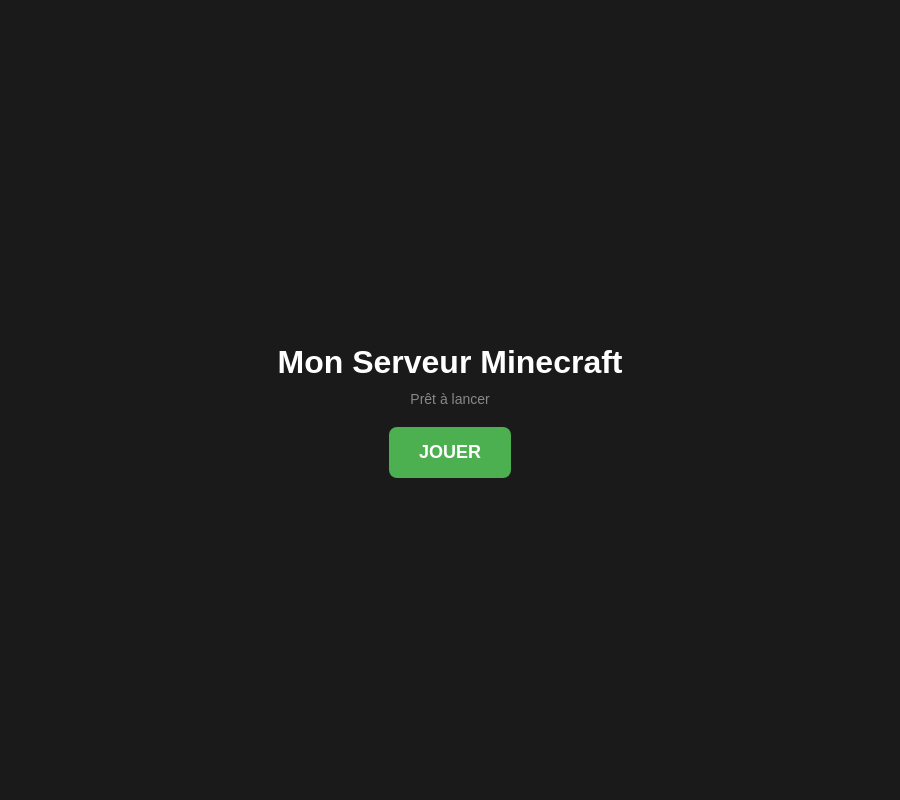
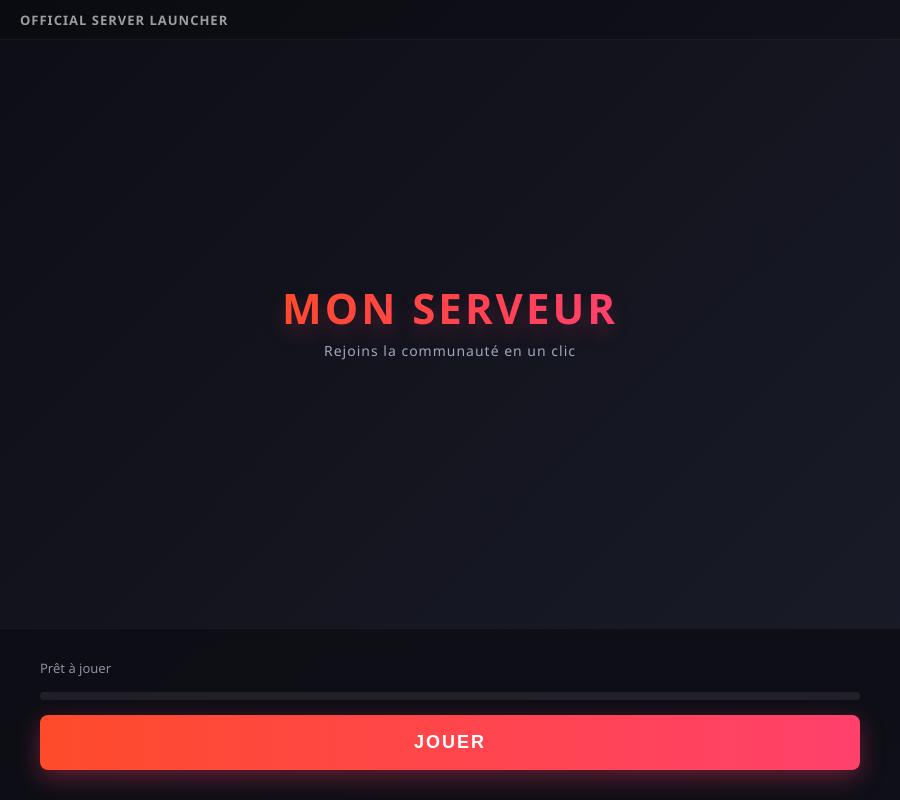
Before and after one commit to AstriazYT/minecraft-launcher-files, an Electron app: page index.html in a window 900 px wide. Drawn offline with Linux system fonts and the light colour scheme; no server answers.

Commit message:
Update index.html

```diff
--- a/index.html
+++ b/index.html
@@ -2,61 +2,216 @@
 <html lang="fr">
 <head>
   <meta charset="UTF-8">
-    <title>Mon Launcher Minecraft</title>
+  <meta name="viewport" content="width=device-width, initial-scale=1.0">
+  <title>Mon Server Launcher</title>
   <style>
+    * {
+      box-sizing: border-box;
+      margin: 0;
+      padding: 0;
+      user-select: none;
+    }
+
     body {
-            background-color: #1a1a1a;
+      width: 100vw;
+      height: 100vh;
+      background: linear-gradient(135deg, #0d0e15 0%, #1a1c29 100%);
+      font-family: 'Segoe UI', Tahoma, Geneva, Verdana, sans-serif;
       color: #ffffff;
-            font-family: Arial, sans-serif;
+      display: flex;
+      flex-direction: column;
+      justify-content: space-between;
+      overflow: hidden;
+    }
+
+    /* Barre de titre personnalisée */
+    .top-bar {
+      height: 40px;
+      display: flex;
+      align-items: center;
+      justify-content: space-between;
+      padding: 0 20px;
+      background: rgba(0, 0, 0, 0.2);
+      border-bottom: 1px solid rgba(255, 255, 255, 0.05);
+      -webkit-app-region: drag; /* Permet de déplacer la fenêtre */
+    }
+
+    .top-bar .title {
+      font-size: 13px;
+      font-weight: 600;
+      letter-spacing: 1px;
+      color: rgba(255, 255, 255, 0.6);
+      text-transform: uppercase;
+    }
+
+    /* Zone centrale / Hero */
+    .main-container {
+      flex: 1;
       display: flex;
       flex-direction: column;
       align-items: center;
       justify-content: center;
-            height: 100vh;
-            margin: 0;
+      padding: 20px;
+      text-align: center;
     }
-        h1 {
-            margin-bottom: 10px;
+
+    .server-brand {
+      margin-bottom: 30px;
     }
-        #status {
-            color: #888888;
-            margin-bottom: 20px;
+
+    .server-title {
+      font-size: 42px;
+      font-weight: 900;
+      letter-spacing: 3px;
+      background: linear-gradient(90deg, #ff4b2b, #ff416c);
+      -webkit-background-clip: text;
+      -webkit-text-fill-color: transparent;
+      text-transform: uppercase;
+      text-shadow: 0 10px 20px rgba(255, 65, 108, 0.2);
+    }
+
+    .server-subtitle {
       font-size: 14px;
+      color: #a0a5ba;
+      margin-top: 5px;
+      letter-spacing: 1px;
     }
-        button {
-            background-color: #4CAF50;
-            color: white;
+
+    /* Zone d'action du bas */
+    .bottom-panel {
+      padding: 30px 40px;
+      background: rgba(13, 14, 21, 0.85);
+      backdrop-filter: blur(10px);
+      border-top: 1px solid rgba(255, 255, 255, 0.05);
+      display: flex;
+      flex-direction: column;
+      gap: 15px;
+    }
+
+    .status-container {
+      display: flex;
+      justify-content: space-between;
+      align-items: center;
+      font-size: 13px;
+      color: #8b90a0;
+    }
+
+    #status-text {
+      font-weight: 500;
+    }
+
+    #percent-text {
+      font-weight: 700;
+      color: #ff416c;
+    }
+
+    /* Barre de progression */
+    .progress-bar-bg {
+      width: 100%;
+      height: 8px;
+      background: rgba(255, 255, 255, 0.08);
+      border-radius: 4px;
+      overflow: hidden;
+    }
+
+    .progress-bar-fill {
+      width: 0%;
+      height: 100%;
+      background: linear-gradient(90deg, #ff4b2b, #ff416c);
+      border-radius: 4px;
+      transition: width 0.3s ease;
+    }
+
+    /* Bouton principal */
+    .btn-launch {
+      width: 100%;
+      height: 55px;
+      background: linear-gradient(90deg, #ff4b2b 0%, #ff416c 100%);
       border: none;
-            padding: 15px 30px;
+      border-radius: 8px;
+      color: #ffffff;
       font-size: 18px;
-            font-weight: bold;
-            border-radius: 8px;
+      font-weight: 800;
+      letter-spacing: 2px;
+      text-transform: uppercase;
       cursor: pointer;
-            transition: background 0.3s;
+      box-shadow: 0 8px 25px rgba(255, 65, 108, 0.35);
+      transition: transform 0.2s, box-shadow 0.2s, opacity 0.2s;
+      -webkit-app-region: no-drag;
     }
-        button:hover {
-            background-color: #45a049;
+
+    .btn-launch:hover {
+      transform: translateY(-2px);
+      box-shadow: 0 12px 30px rgba(255, 65, 108, 0.5);
+    }
+
+    .btn-launch:active {
+      transform: translateY(0);
+    }
+
+    .btn-launch:disabled {
+      opacity: 0.5;
+      cursor: not-allowed;
+      transform: none;
+      box-shadow: none;
     }
   </style>
 </head>
 <body>
 
-    <h1>Mon Serveur Minecraft</h1>
-    <div id="status">Prêt à lancer</div>
-    <button id="play-btn">JOUER</button>
+  <!-- Barre supérieure de fenêtre -->
+  <div class="top-bar">
+    <span class="title">Official Server Launcher</span>
+  </div>
+
+  <!-- Zone centrale -->
+  <div class="main-container">
+    <div class="server-brand">
+      <h1 class="server-title">MON SERVEUR</h1>
+      <p class="server-subtitle">Rejoins la communauté en un clic</p>
+    </div>
+  </div>
+
+  <!-- Panneau de lancement du bas -->
+  <div class="bottom-panel">
+    <div class="status-container">
+      <span id="status-text">Prêt à jouer</span>
+      <span id="percent-text"></span>
+    </div>
+
+    <div class="progress-bar-bg">
+      <div id="progress-fill" class="progress-bar-fill"></div>
+    </div>
+
+    <button id="play-btn" class="btn-launch">JOUER</button>
+  </div>
 
   <script>
     const { ipcRenderer } = require('electron');
 
-        // Quand on clique sur le bouton "JOUER"
-        document.getElementById('play-btn').addEventListener('click', () => {
-            document.getElementById('play-btn').disabled = true;
+    const playBtn = document.getElementById('play-btn');
+    const statusText = document.getElementById('status-text');
+    const percentText = document.getElementById('percent-text');
+    const progressFill = document.getElementById('progress-fill');
+
+    playBtn.addEventListener('click', () => {
+      playBtn.disabled = true;
+      playBtn.innerText = 'LANCEMENT...';
+      statusText.innerText = 'Initialisation...';
       ipcRenderer.send('launch-game');
     });
 
-        // Écoute des messages de statut envoyés par le main.js
-        ipcRenderer.on('status', (event, text) => {
-            document.getElementById('status').innerText = text;
+    // Écoute des mises à jour transmises par main.js
+    ipcRenderer.on('status', (event, data) => {
+      if (typeof data === 'string') {
+        statusText.innerText = data;
+      } else if (typeof data === 'object') {
+        if (data.text) statusText.innerText = data.text;
+        if (data.percent !== undefined) {
+          progressFill.style.width = data.percent + '%';
+          percentText.innerText = Math.round(data.percent) + '%';
+        }
+      }
     });
   </script>
 
```
Lines whose indentation alone changed are shown as unchanged.
